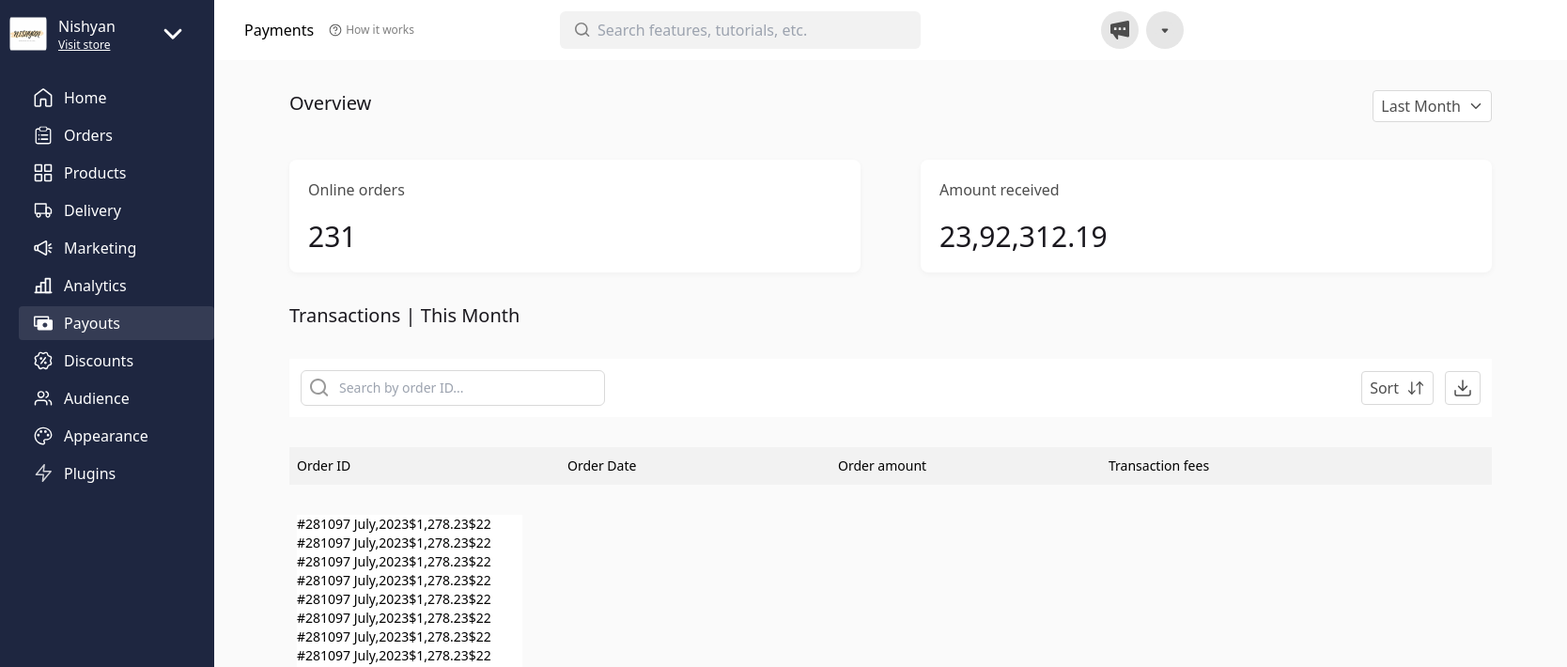
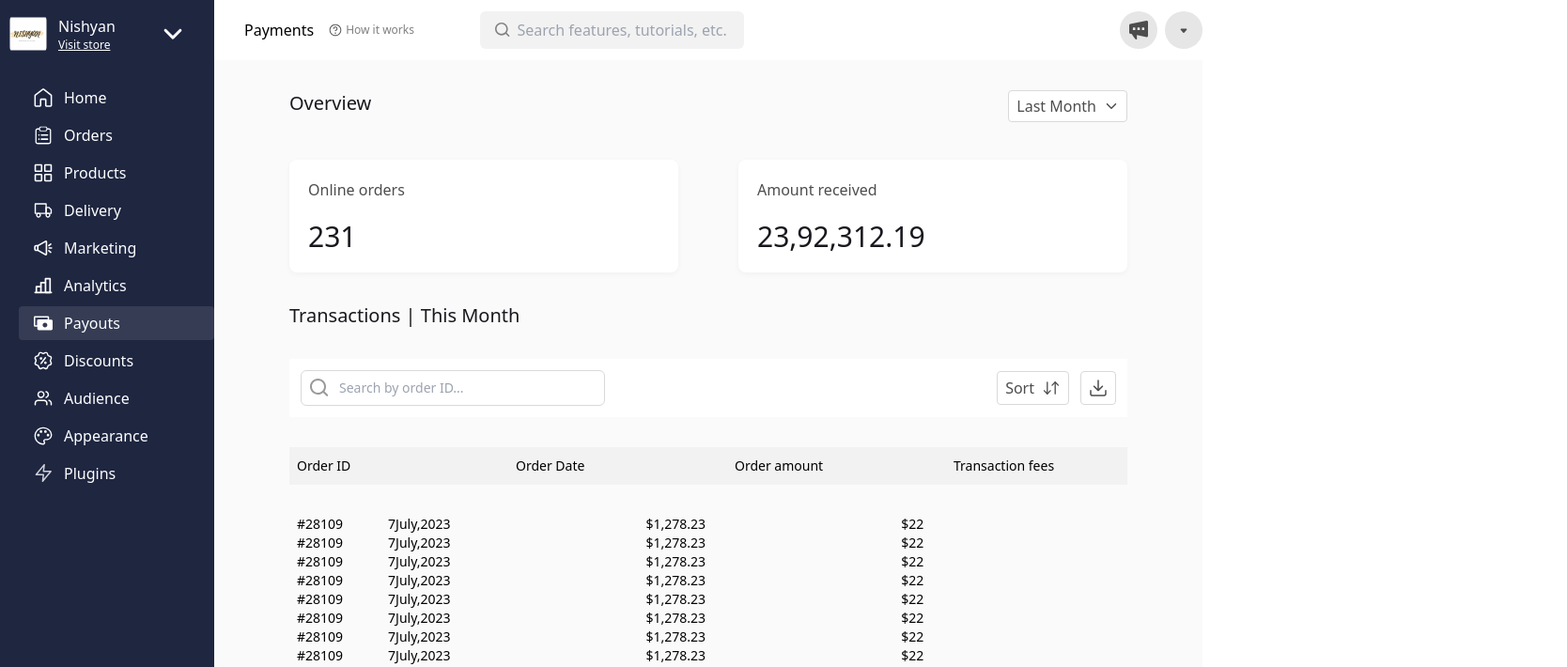
Before and after one commit to puneeeeeeet/Dukaan, a React (Create React App) app: page / in a window 1280 px wide. Shown: the top 710 px of the page at 94% size, 1668 px wide, since content can reach past the window. Built offline with nearby package versions, Linux system fonts and the light colour scheme.

Commit message:
table left

```diff
--- a/src/App.js
+++ b/src/App.js
@@ -4,7 +4,7 @@ import Slate from './components/slate';
 import Navbar from './components/navbar';
 function App() {
   return (
-    <div className='flex h-screen'>
+    <div className='flex h-screen overflow-hidden '>
       <SideBar/>
       <Slate/>
     </div>
--- a/src/components/navbar/index.js
+++ b/src/components/navbar/index.js
@@ -6,7 +6,7 @@ import {ArrowNav} from '../../icons/arrowNav';
 
 function Navbar(){
     return(
-        <div className=" pl-8 py-3  flex items-center w-full h-16">
+        <div className=" pl-8 py-3  flex items-center  w-full h-16 ">
             <div className="w-80  inline-flex gap-x-4">
                 <div>
                     Payments
@@ -27,8 +27,8 @@ function Navbar(){
                     </div>
                 </div>
             </div>
-            <div className='inline-flex absolute right-5 gap-x-2'>
-                <div className='rounded-full p-2.5 bg-circleNav w-10 h-10 place-content-center '>
+            <div className='inline-flex ml-96  gap-x-2 items-end'>
+                <div className=' rounded-full ml-4 p-2.5 bg-circleNav w-10 h-10 place-content-center '>
                     <Icon icon={Menu} />
                 </div>
                 <div className='rounded-full p-2.5 bg-circleNav w-10 h-10 place-content-center '>
--- a/src/components/slate/index.js
+++ b/src/components/slate/index.js
@@ -4,7 +4,7 @@ import Navbar from "../navbar";
 
 const Slate = () => {
   return (
-    <div>
+    <div className="h-screen overflow-y-scroll overflow-x-hidden">
       <Navbar />
       <div className="px-20 py-8 grow bg-backgroundColor">
         <Overview />
--- a/src/components/transactions/index.js
+++ b/src/components/transactions/index.js
@@ -27,47 +27,57 @@ const orderHeadings = [
 const table =[
     {
         id:"#28109",
-        date:"7 July,2023",
+        date:"7July,2023",
         amount:"$1,278.23",
         fee:"$22",
     },{
       id:"#28109",
-        date:"7 July,2023",
+      date:"7July,2023",
       amount:"$1,278.23",
       fee:"$22",
   },{
     id:"#28109",
-        date:"7 July,2023",
+    date:"7July,2023",
     amount:"$1,278.23",
     fee:"$22",
 },{
   id:"#28109",
-        date:"7 July,2023",
+  date:"7July,2023",
   amount:"$1,278.23",
   fee:"$22",
 },{
   id:"#28109",
-        date:"7 July,2023",
+  date:"7July,2023",
   amount:"$1,278.23",
   fee:"$22",
 },{
   id:"#28109",
-        date:"7 July,2023",
+  date:"7July,2023",
   amount:"$1,278.23",
   fee:"$22",
 },{
   id:"#28109",
-        date:"7 July,2023",
+  date:"7July,2023",
   amount:"$1,278.23",
   fee:"$22",
 },{
   id:"#28109",
-        date:"7 July,2023",
+  date:"7July,2023",
   amount:"$1,278.23",
   fee:"$22",
 },{
   id:"#28109",
-        date:"7 July,2023",
+  date:"7July,2023",
+  amount:"$1,278.23",
+  fee:"$22",
+},{
+  id:"#28109",
+  date:"7July,2023",
+  amount:"$1,278.23",
+  fee:"$22",
+},{
+  id:"#28109",
+  date:"7July,2023",
   amount:"$1,278.23",
   fee:"$22",
 },
@@ -92,16 +102,24 @@ const Transactions = () => {
           );
         })}
       </div>
-      <div className="w-screen ">
+      <div className="w-full gap-x-10 flex flex-col">
 
         {
             table?.map((btn)=>{
                 return(
-                    <div className="w-60 bg-white ml-2 text-sm">
+                    <div className="w-60 gap-x-10 items-center flex ">
+                    <div className=" pr-40 ml-2 text-sm gap-x-10 inline-flex">
                         {btn.id}
+                      <div className=" pr-40 ml-2 text-sm gap-x-10 inline-flex">
                         {btn.date}
+                        </div>
+                      <div className=" pr-40 ml-2 text-sm gap-x-10 inline-flex">
                         {btn.amount}
+                        </div>
+                    <div className="pr-40 ml-2 text-sm gap-x-10 inline-flex">
                       {btn.fee}
+                    </div>
+                </div>
                 </div>
 
                 )
```
Lines whose indentation alone changed are shown as unchanged.
